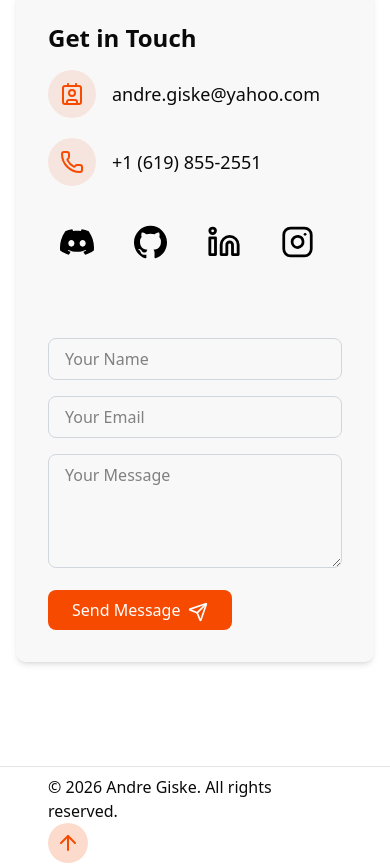
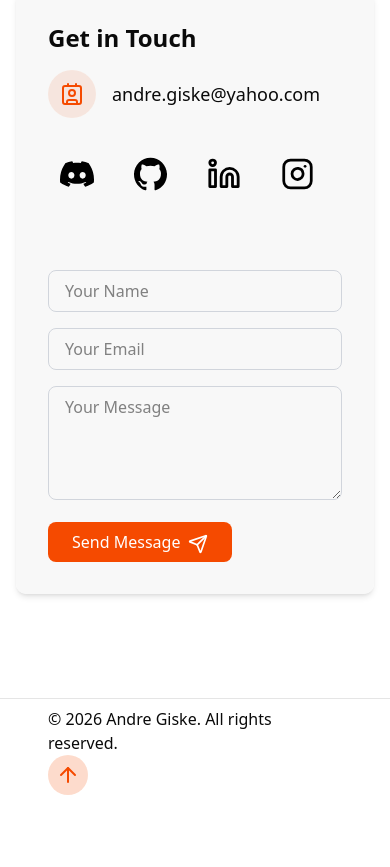
Before and after one commit to dregiske/portfolio, a React (Vite) app: page / in a window 390 px wide. Shown: the part 6180-7047 px from the top of the page. After the commit the page ends 6983 px from the top, so only its background shows below. Built offline with nearby package versions, Linux system fonts and the light colour scheme.

Commit message:
removed phone number from contacts

```diff
--- a/src/components/ui/Contacts.tsx
+++ b/src/components/ui/Contacts.tsx
@@ -1,12 +1,11 @@
 import {
   EMAIL_ADDRESS,
-  PHONE_NUMBER,
   DISCORD_LINK,
   GITHUB_LINK,
   LINKEDIN_LINK,
   INSTAGRAM_LINK,
 } from "@/constants/links";
-import { Contact, Send, Phone } from "lucide-react";
+import { Contact, Send } from "lucide-react";
 import { cn } from "@/lib/utils";
 import { useState } from "react";
 
@@ -66,12 +65,6 @@ export const Contacts = () => {
                   <Contact className="h-6 w-6 text-primary" />
                 </div>
                 <span>{EMAIL_ADDRESS}</span>
-              </li>
-              <li className="flex items-center">
-                <div className="p-3 rounded-full bg-primary/10 mr-4">
-                  <Phone className="h-6 w-6 text-primary" />
-                </div>
-                <span>+1 {PHONE_NUMBER}</span>
               </li>
             </ul>
 
--- a/src/constants/links.ts
+++ b/src/constants/links.ts
@@ -12,5 +12,3 @@ export const DISCORD_LINK = "https://discord.com/users/drev.2";
 export const INSTAGRAM_LINK = "https://www.instagram.com/dre.giske";
 
 export const EMAIL_ADDRESS = "andre.giske@yahoo.com";
-
-export const PHONE_NUMBER = "(619) 855-2551";
```
